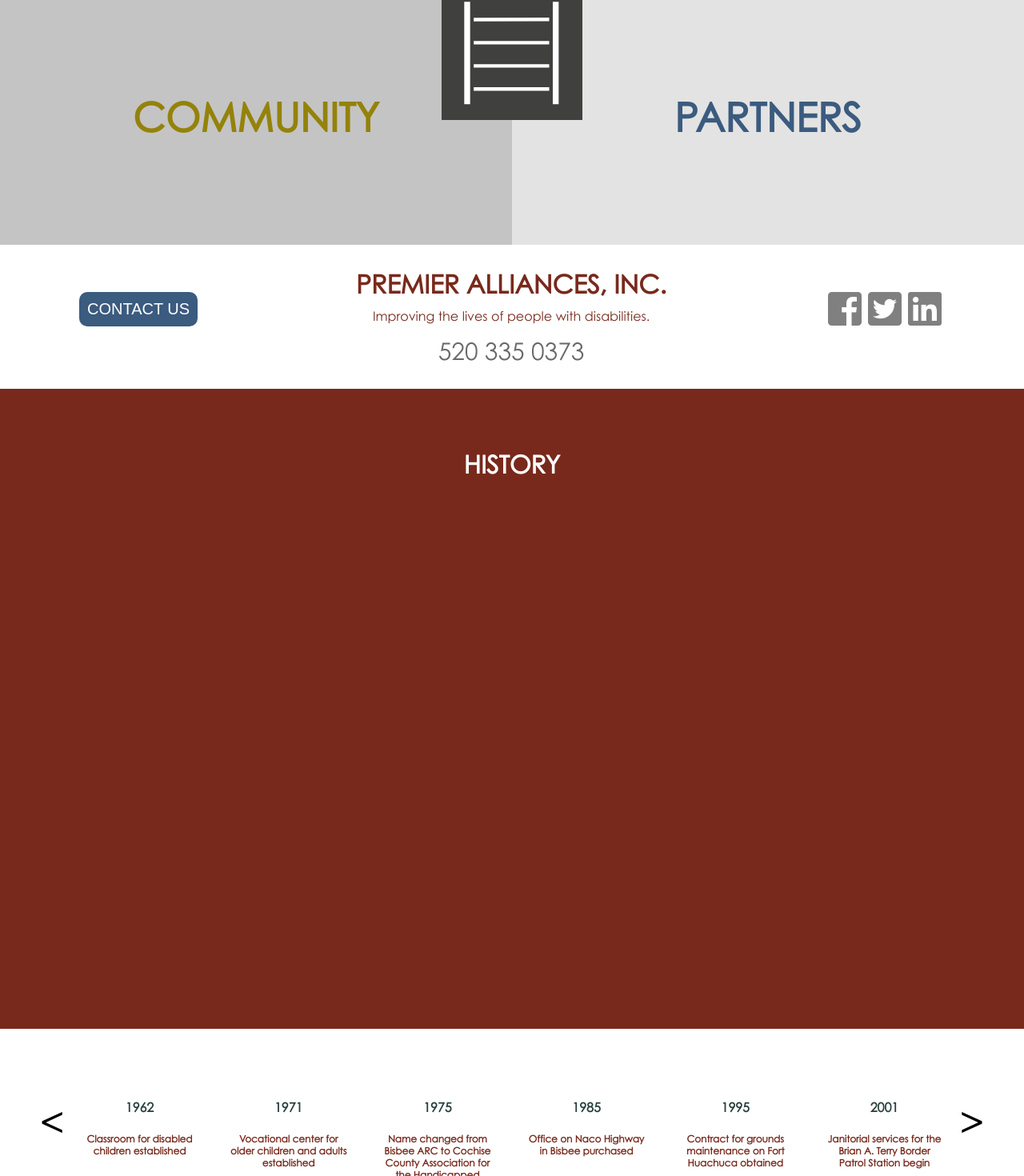
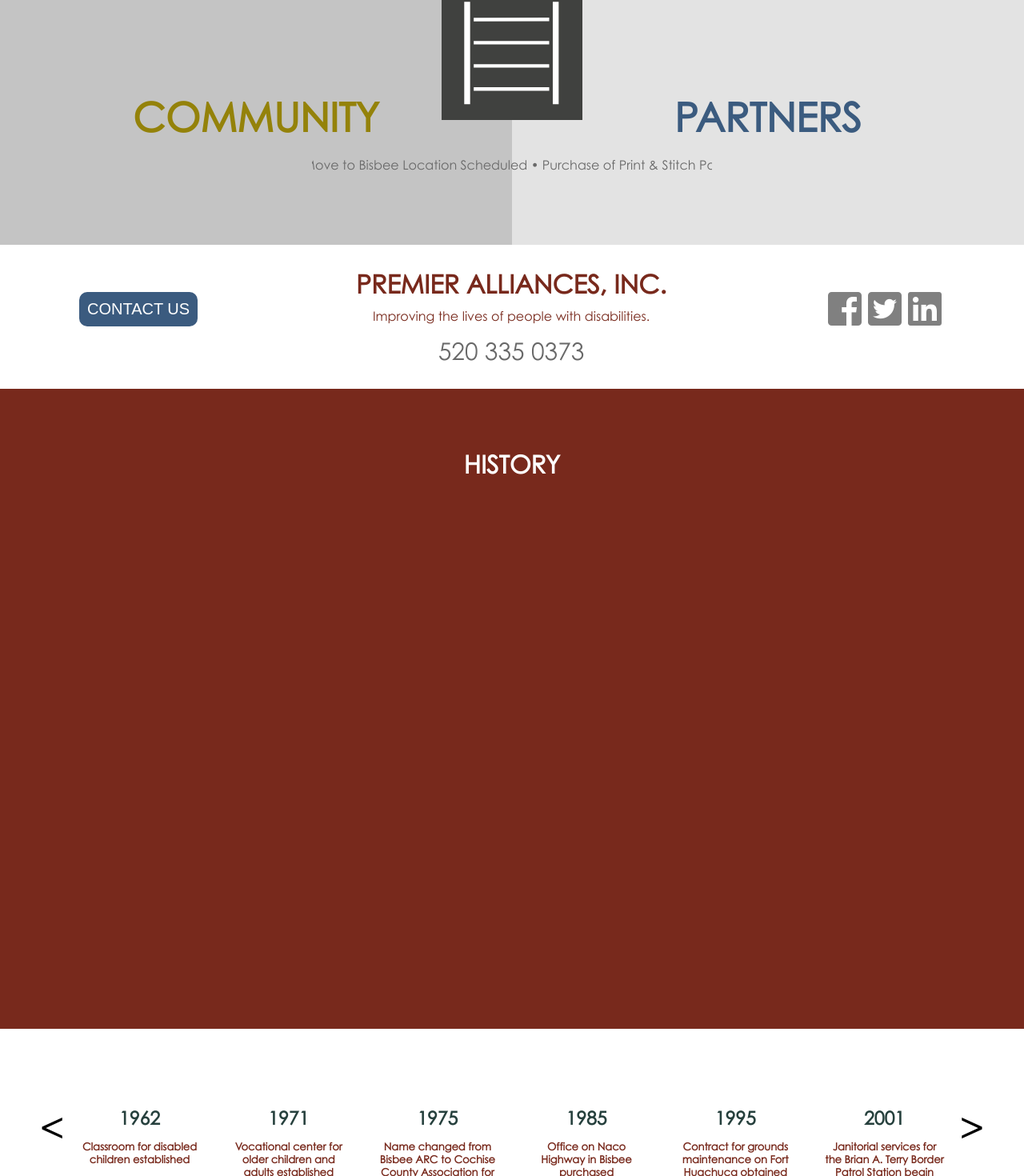
Before and after one commit to HTMLGhozt/Premier-Alliances, a React (Create React App) app: page / in a window 1280 px wide. Shown: the part 334-1804 px from the top of the page at 80% size. Built offline with nearby package versions, Linux system fonts and the light colour scheme.

Commit message:
minor tweeks, added marquee

```diff
--- a/package.json
+++ b/package.json
@@ -4,11 +4,14 @@
   "version": "0.1.0",
   "private": true,
   "dependencies": {
+    "marquee-react-dwyer": "^5.7.9",
     "react": "^16.3.1",
     "react-anchor-link-smooth-scroll": "^1.0.6",
     "react-dom": "^16.3.1",
     "react-fontawesome": "^1.6.1",
-    "react-scripts": "1.1.4"
+    "react-marquee": "^0.1.1",
+    "react-scripts": "1.1.4",
+    "react-text-marquee": "^1.0.1"
   },
   "scripts": {
     "predeploy": "yarn run build",
--- a/src/Components/Header/header.css
+++ b/src/Components/Header/header.css
@@ -70,3 +70,26 @@
 .logos {
   width: 150px;
 }
+/* Make it a marquee */
+.marquee {
+  width: 500px;
+  margin: 0 auto;
+  overflow: hidden;
+  white-space: nowrap;
+  box-sizing: border-box;
+  animation: marquee 20s linear infinite;
+  position: absolute;
+  z-index: 999;
+  bottom: 250px;
+  color: dimgray
+}
+
+.marquee:hover {
+  animation-play-state: paused
+}
+
+/* Make it move */
+@keyframes marquee {
+  0%   { text-indent: 27.5em }
+  100% { text-indent: -60em }
+}
--- a/src/Components/Header/index.js
+++ b/src/Components/Header/index.js
@@ -1,6 +1,8 @@
 import React, { Component, Fragment } from 'react';
 import './header.css';
-// import Image from './logo.svg';
+// import Marquee3k from 'marquee3000';
+import Marquee from 'react-text-marquee';
+// import Marquee from 'marquee-react-dwyer';
 import AnchorLink from 'react-anchor-link-smooth-scroll';
 
 const populateClassNames = index => {
@@ -35,6 +37,8 @@
           );
         }) }
         <img id="logo" src={ require('./logo.svg') } alt="premier logo"/>
+        {/* <Marquee IsRandom={'false'} TimeToChange={'5'} Size={'h3'} Index0={'test'} Index1={'test2'} index2={'another test'} NumberOfOptions={'3'} TimeToCross={10000} Color={'grey'} /> */}
+        <div className="marquee">Move to Bisbee Location Scheduled • Purchase of Print & Stitch Positive for All • New Graphic Designer Hired</div>
       </Fragment>
     );
   }
--- a/src/Components/Navigation/index.js
+++ b/src/Components/Navigation/index.js
@@ -7,7 +7,7 @@
     <AnchorLink
       key={ 'nav' + index }
       href={ `#${title}` }
-      style={{ color }}
+      style={{ color: active ? color : 'gray' }}
       className={ active ? 'active-navigation' : null }
     >{ title }</AnchorLink>
   ))}</nav>
--- a/src/Components/Navigation/navigation.css
+++ b/src/Components/Navigation/navigation.css
@@ -20,7 +20,6 @@
 .navigation > a {
   text-transform: uppercase;
   text-decoration: none;
-  letter-spacing: 0.15em;
 
   display: inline-block;
   padding: 10px 20px;
--- a/src/Components/Timeline/timeline.css
+++ b/src/Components/Timeline/timeline.css
@@ -12,7 +12,7 @@
   text-align: center;
 }
 .timeline p {
-  font-size: 12px;
+  font-size: 13px;
   text-align: center;
   color: rgb(120, 41, 28);
   font-weight: bold;
--- a/src/default-text.js
+++ b/src/default-text.js
@@ -13,7 +13,6 @@
       If there are no positions listed, we are not currently seeking any additional
       employees at this time. Premier Alliances does not accept applications unless we are actively seeking to fill a position.
     </p>
-    <br/>
     <br/>
     <div style="text-align: left">
       <h4>Maintenance Technitian</h4>
--- a/src/index.css
+++ b/src/index.css
@@ -23,6 +23,8 @@
   /* c 75 m 58 y 60 k 17 355955 */
   color: #26403d;
   text-transform: uppercase;
+  margin-bottom: 3px;
+  font-size: 23px;
 }
 h3 {
   color: rgb(187, 166, 31)
```
Also changed, not shown: 1 other file (tests, documents, lock files or other folders).
